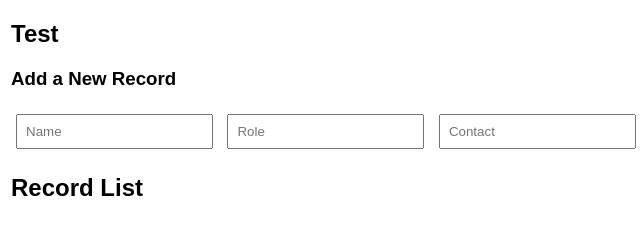
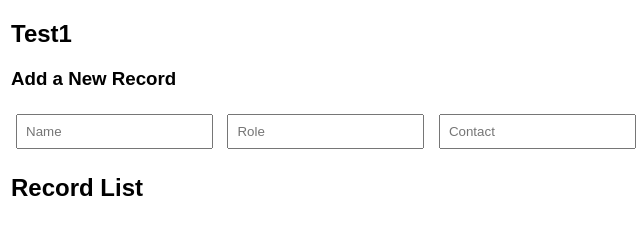
Before and after one commit to MohammedParvezGitHub/MusallisOfHusna, a plain HTML site: page index.html in a window 1280 px wide. Shown: the full height of the page, 9-649 px from the left. Drawn offline with Linux system fonts and the light colour scheme.

Commit message:
Update index.html

```diff
--- a/index.html
+++ b/index.html
@@ -11,7 +11,7 @@
     </style>
 </head>
 <body>
-    <h2>Test</h2>
+    <h2>Test1</h2>
 
     <h3>Add a New Record</h3>
     <form id="crudForm">
```
